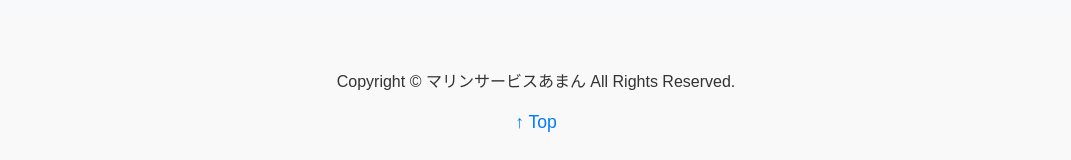
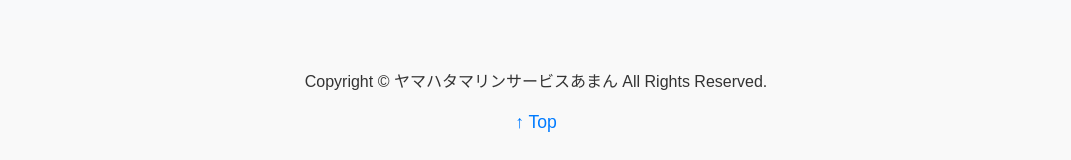
Before and after one commit to reolch/R_amamiaman, a React (Vite) app: page /other in a window 1280 px wide. Shown: the part 1114-1274 px from the top of the page, without its empty margins (104-1175 px from the left). Built offline with nearby package versions, Linux system fonts and the light colour scheme; a web font is replaced by a local one.

Commit message:
Footerを修正しました。

```diff
--- a/src/components/common/Footer/Footer.jsx
+++ b/src/components/common/Footer/Footer.jsx
@@ -22,7 +22,7 @@
             <div className={styles.footer__bottom}>
                 <div className={styles.footer__container}>
                     <p className={styles.footer__text}>
-                        Copyright © マリンサービスあまん All Rights Reserved.
+                        Copyright © ヤマハタマリンサービスあまん All Rights Reserved.
                     </p>
                 </div>
             </div>
```
